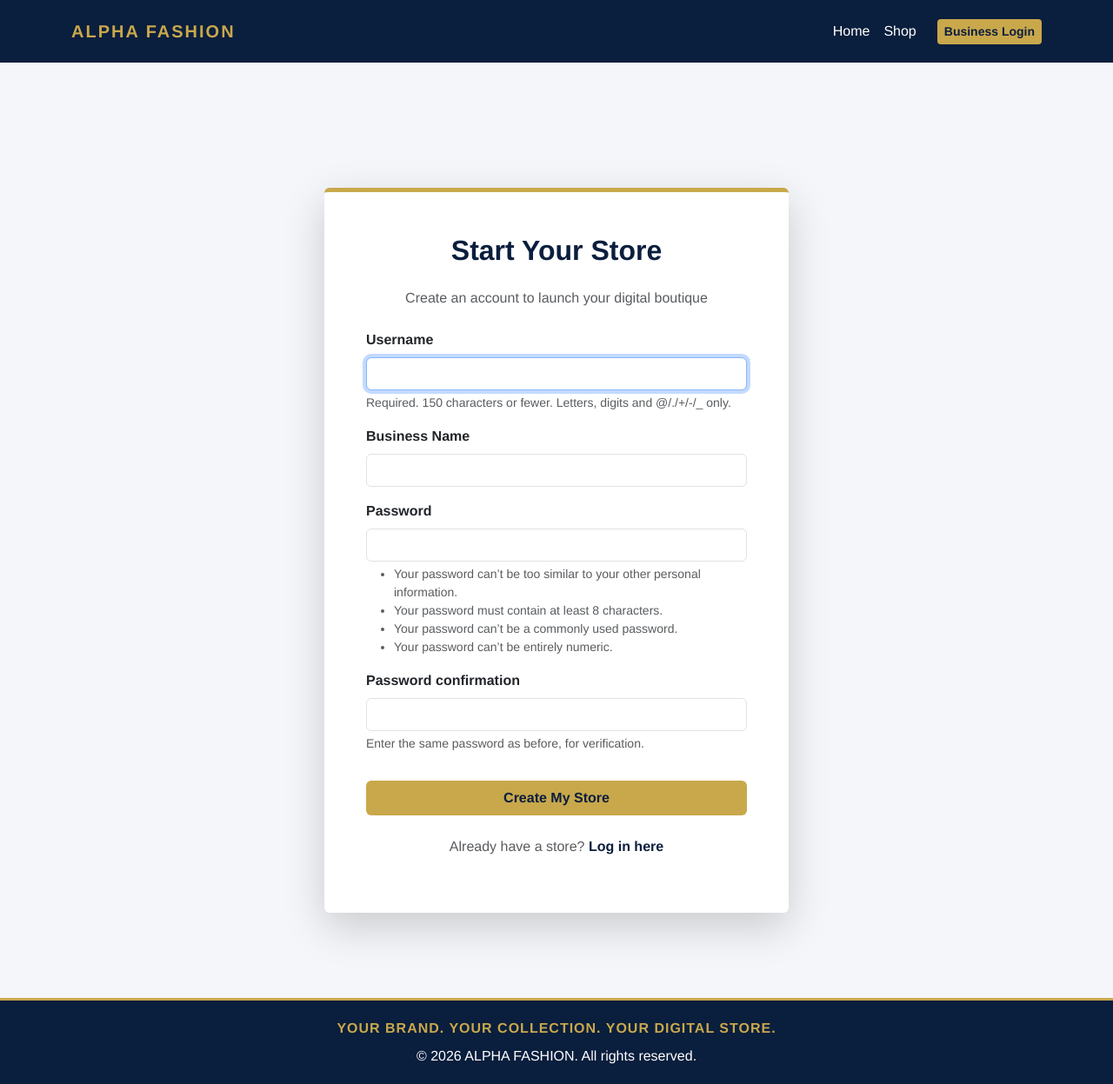
After one commit to Iniobongcodex2/alpha-fashion, a Django app: page /register/ in a window 1280 px wide. The commit adds this page. Shown: the whole page at 87% size. Run offline with Django 5.2, Linux system fonts and the light colour scheme.

Commit message:
Stage 4 & 5: Complete custom authentication, registration, and multi-tenant isolation

```diff
--- a/config/urls.py
+++ b/config/urls.py
@@ -2,6 +2,11 @@ from django.contrib import admin
 from django.urls import path, include
 from django.conf import settings
 from django.conf.urls.static import static
+
+# --- ALPHA FASHION ADMIN BRANDING ---
+admin.site.site_header = "ALPHA FASHION Management"
+admin.site.site_title = "ALPHA FASHION Admin Portal"
+admin.site.index_title = "Welcome to the ALPHA FASHION Control Center"
 
 urlpatterns = [
     path('admin/', admin.site.urls),
--- a/core/forms.py
+++ b/core/forms.py
@@ -51,3 +51,23 @@ class BusinessForm(forms.ModelForm):
             'address': forms.Textarea(attrs={'class': 'form-control', 'rows': 2}),
             'logo': forms.FileInput(attrs={'class': 'form-control'}),
         }
+from django.contrib.auth.forms import UserCreationForm
+from django.contrib.auth.models import User
+
+# ... (keep ProductForm and CategoryForm) ...
+
+class RegisterForm(UserCreationForm):
+    business_name = forms.CharField(max_length=255, widget=forms.TextInput(attrs={'class': 'form-control'}), label="Business Name")
+
+    class Meta:
+        model = User
+        fields = ['username', 'business_name', 'password1', 'password2']
+        widgets = {
+            'username': forms.TextInput(attrs={'class': 'form-control'}),
+        }
+
+    # Add Bootstrap styling to the default password fields
+    def __init__(self, *args, **kwargs):
+        super(RegisterForm, self).__init__(*args, **kwargs)
+        self.fields['password1'].widget.attrs.update({'class': 'form-control'})
+        self.fields['password2'].widget.attrs.update({'class': 'form-control'})
--- a/core/urls.py
+++ b/core/urls.py
@@ -10,6 +10,9 @@ urlpatterns = [
     # Product Details
     path('product/<int:pk>/', views.product_detail, name='product_detail'),
 
+    # Authentication URLs
+    path('register/', views.register, name='register'),
+
     # Dashboard URLs (Secured)
     path('dashboard/', views.dashboard, name='dashboard'),
     path('dashboard/add-product/', views.add_product, name='add_product'),
--- a/core/views.py
+++ b/core/views.py
@@ -1,3 +1,6 @@
+from django.contrib.auth import login
+from django.db import transaction
+from .forms import RegisterForm
 from django.shortcuts import render, get_object_or_404, redirect
 from django.contrib.auth.decorators import login_required
 from .models import Business, BusinessMembership, Product, ProductImage, Category
@@ -109,3 +112,33 @@ def manage_profile(request):
         'form': form,
         'business': business
     })
+
+def register(request):
+    if request.method == 'POST':
+        form = RegisterForm(request.POST)
+        if form.is_valid():
+            # transaction.atomic ensures that if creating the business fails, the user isn't created either
+            with transaction.atomic():
+                user = form.save()
+
+                # Create the business
+                business_name = form.cleaned_data.get('business_name')
+                business = Business.objects.create(
+                    business_name=business_name,
+                    email=user.email # Use email if they provided one, otherwise it's blank
+                )
+
+                # Link the user to the business
+                BusinessMembership.objects.create(
+                    user=user,
+                    business=business,
+                    role='Owner'
+                )
+
+                # Log the user in
+                login(request, user)
+                return redirect('dashboard')
+    else:
+        form = RegisterForm()
+
+    return render(request, 'registration/register.html', {'form': form})
--- a/templates/core/home.html
+++ b/templates/core/home.html
@@ -10,7 +10,8 @@
     <div class="mt-5">
         <!-- CHANGED THIS LINE to 'shop_list' so Django can find the URL -->
         <a href="{% url 'shop_list' %}" class="btn btn-alpha-gold btn-lg px-4 me-2">Explore Collection</a>
-        <a href="/admin/" class="btn btn-alpha-navy btn-lg px-4">Business Login</a>
+        <!-- CHANGED THIS LINE to point to the custom login page -->
+        <a href="{% url 'login' %}" class="btn btn-alpha-navy btn-lg px-4">Business Login</a>
     </div>
 </div>
 
--- /dev/null
+++ b/templates/registration/register.html
@@ -0,0 +1,41 @@
+{% extends 'base.html' %}
+
+{% block title %}Register Business - ALPHA FASHION{% endblock %}
+
+{% block content %}
+<div class="container py-5">
+    <div class="row justify-content-center">
+        <div class="col-md-6">
+            <div class="card shadow-lg border-0 mt-5" style="border-top: 5px solid var(--alpha-gold) !important;">
+                <div class="card-body p-5">
+                    <h2 class="text-center mb-4" style="color: var(--alpha-navy); font-weight: bold;">Start Your Store</h2>
+                    <p class="text-muted text-center mb-4">Create an account to launch your digital boutique</p>
+
+                    <form method="POST">
+                        {% csrf_token %}
+
+                        {% for field in form %}
+                            <div class="mb-3">
+                                <label class="form-label fw-bold">{{ field.label }}</label>
+                                {{ field }}
+                                {% if field.help_text %}
+                                    <div class="text-muted small mt-1">{{ field.help_text }}</div>
+                                {% endif %}
+                                {% if field.errors %}
+                                    <div class="text-danger small mt-1">{{ field.errors }}</div>
+                                {% endif %}
+                            </div>
+                        {% endfor %}
+
+                        <button type="submit" class="btn btn-alpha-gold w-100 py-2 mt-3">Create My Store</button>
+                    </form>
+
+                    <div class="text-center mt-4">
+                        <p class="text-muted">Already have a store? <a href="{% url 'login' %}" class="text-decoration-none" style="color: var(--alpha-navy); font-weight: bold;">Log in here</a></p>
+                    </div>
+                </div>
+            </div>
+        </div>
+    </div>
+</div>
+{% endblock %}
```
Also changed, not shown: templates/admin/base_site.html (added, +54 -0 lines), templates/registration/login.html (+12 -6 lines).
